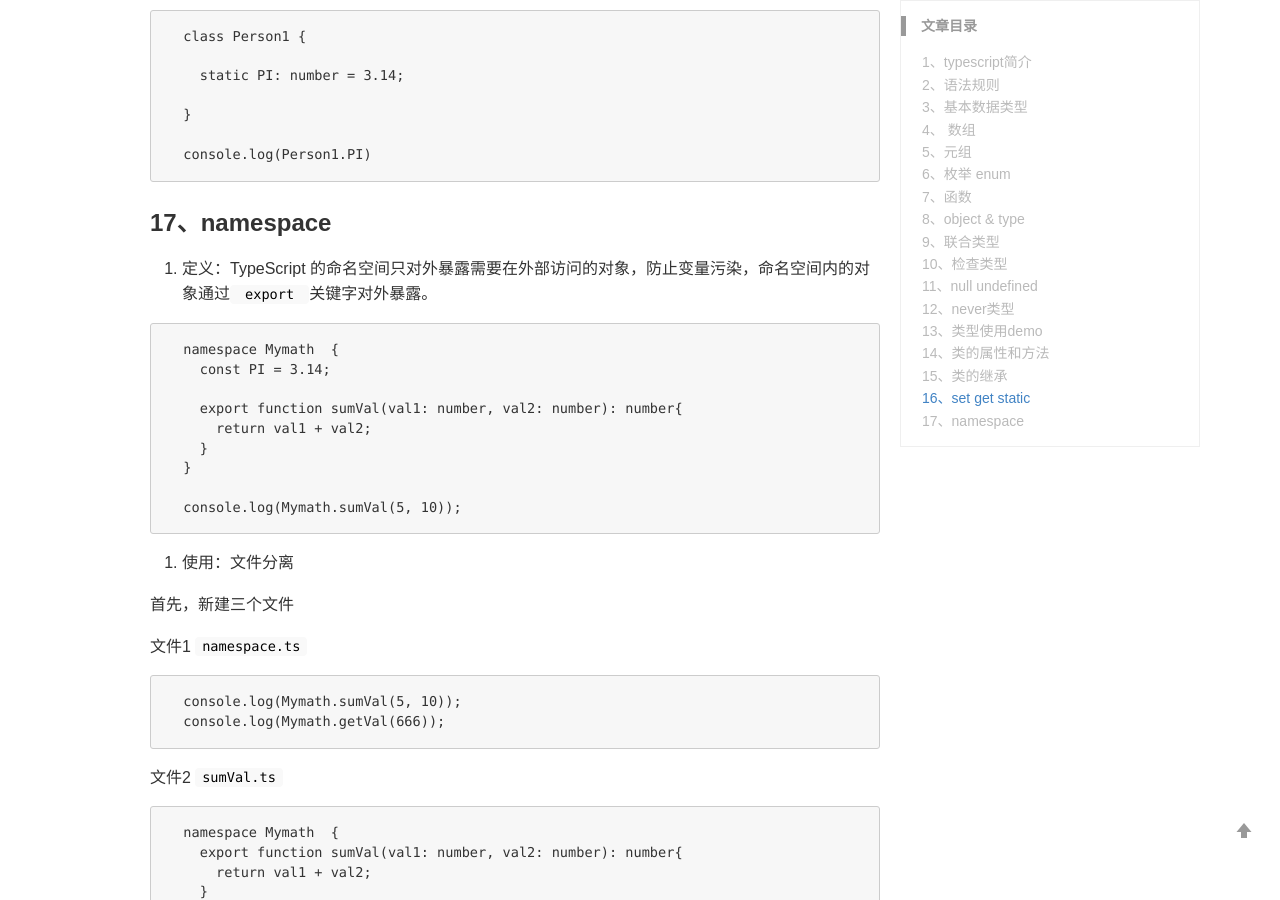
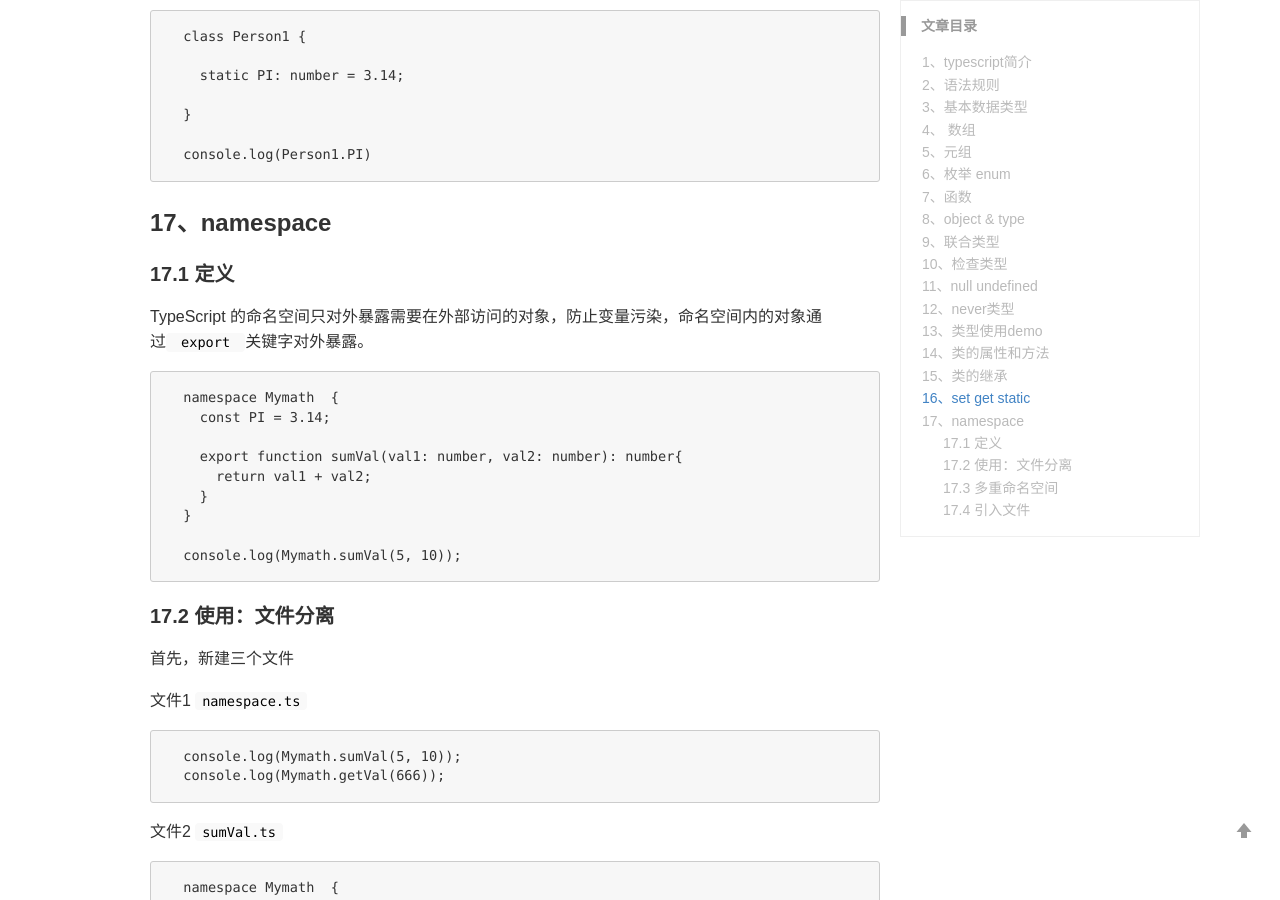
Before and after one commit to LB-nan/cat-Said, a Jekyll site: the page built from _posts/2019-09-06-typescript.md, in a window 1280 px wide and 900 px high, scrolled down 6832 px. Built offline with Jekyll 4.4.1, drawn with Linux system fonts in a browser that asks for light colours; comment, search, counter and statistics services are not loaded; some of the changed text lies outside the part shown.

Commit message:
Update 2019-09-06-typescript.md

````diff
--- a/_posts/2019-09-06-typescript.md
+++ b/_posts/2019-09-06-typescript.md
@@ -322,7 +322,8 @@ ts的类和es6的大致一致，多了一些类型和关键字
 
 ### 17、namespace
 
-1. 定义：TypeScript 的命名空间只对外暴露需要在外部访问的对象，防止变量污染，命名空间内的对象通过` export `关键字对外暴露。
+####  17.1 定义
+  TypeScript 的命名空间只对外暴露需要在外部访问的对象，防止变量污染，命名空间内的对象通过` export `关键字对外暴露。
 
 ```
   namespace Mymath  {
@@ -336,7 +337,7 @@ ts的类和es6的大致一致，多了一些类型和关键字
   console.log(Mymath.sumVal(5, 10));
 ```
 
-2. 使用：文件分离
+####  17.2 使用：文件分离
 
 首先，新建三个文件
 
@@ -400,7 +401,8 @@ ts的类和es6的大致一致，多了一些类型和关键字
   console.log(Mymath.getVal(666));
 ```
 
-3. 多重命名空间
+####  17.3 多重命名空间
+
   命名空间里面还有其他命名空间的时候，需要使用`export`把命名空间也暴露出来。
 
 ```
@@ -422,8 +424,8 @@ ts的类和es6的大致一致，多了一些类型和关键字
   console.log(cat1.cat2.sumVal(1,2)); // 3
 ```
 
+####  17.4 引入文件
 
-4. 引入文件
 引入文件可以使用`/// <reference path="filePath" />`语法引入
 
 引入：
````
